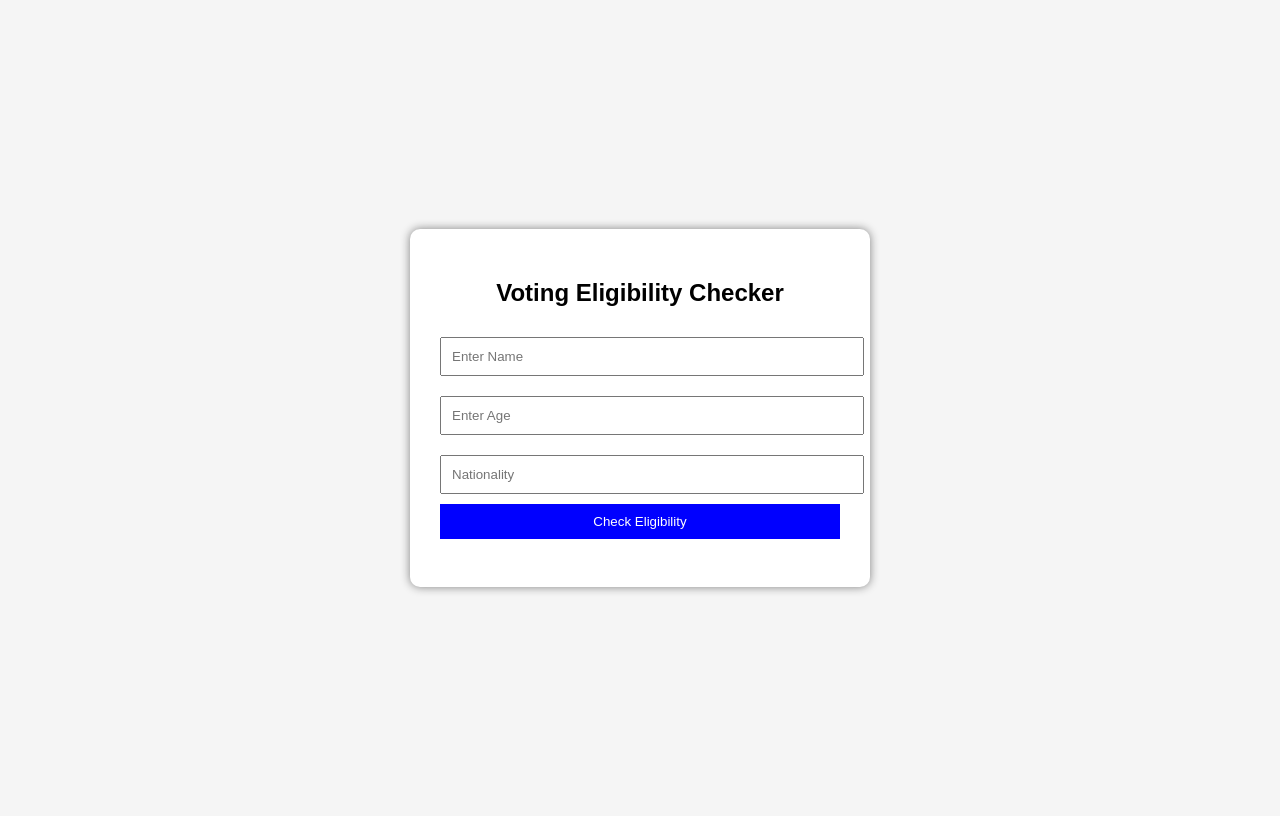
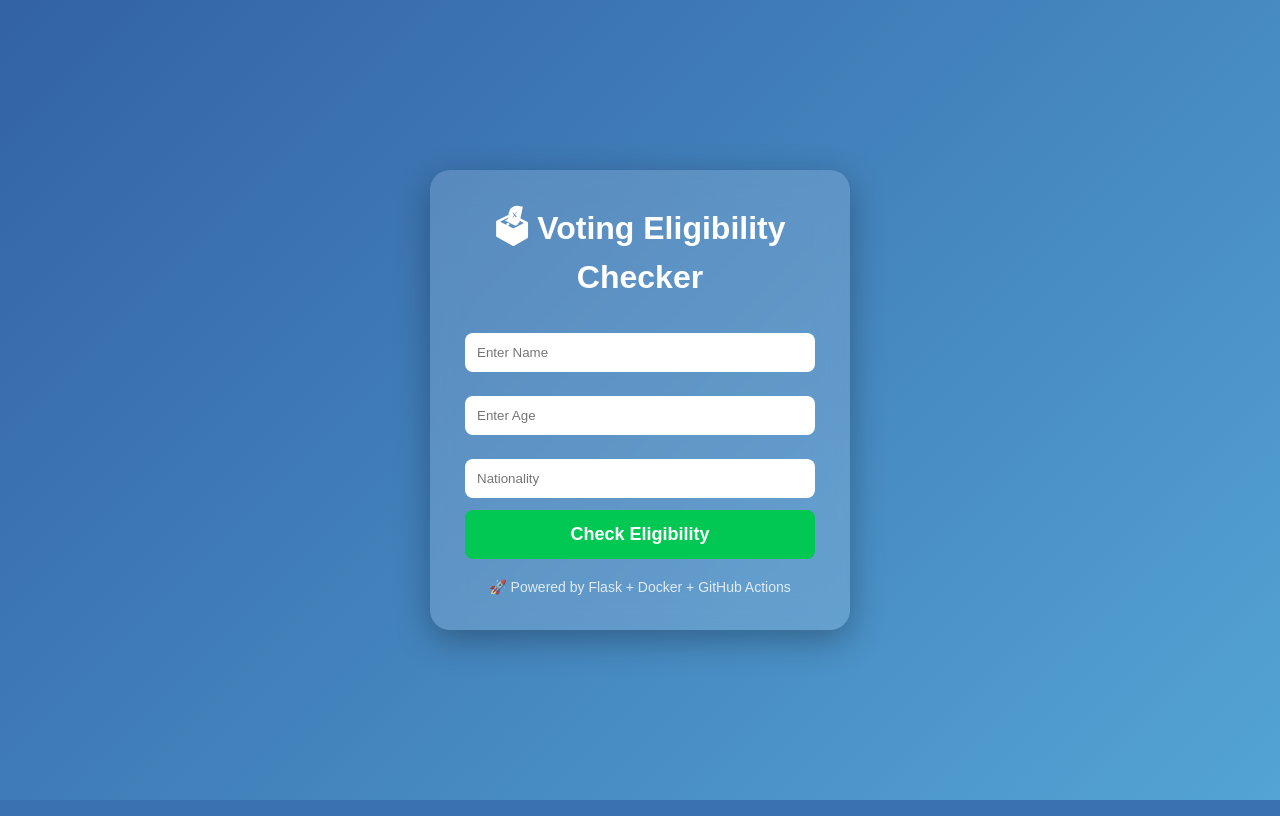
Before and after one commit to Dayanand07/demoroject, a Flask app: page / in a window 1280 px wide. Run offline with Flask 3, Linux system fonts and the light colour scheme.

Commit message:
Enhanced UI with modern background

```diff
--- a/templates/index.html
+++ b/templates/index.html
@@ -1,49 +1,113 @@
 <!DOCTYPE html>
-<html>
+<html lang="en">
 <head>
+<meta charset="UTF-8">
+<meta name="viewport" content="width=device-width, initial-scale=1.0">
+
 <title>Voting Eligibility Checker</title>
 
 <style>
 
+*{
+    margin:0;
+    padding:0;
+    box-sizing:border-box;
+    font-family:Arial, Helvetica, sans-serif;
+}
+
 body{
-            font-family:Arial;
-            background:#f5f5f5;
+
+    background: linear-gradient(135deg,#1e3c72,#2a5298,#6dd5fa);
+    background-size:400% 400%;
+    animation: gradient 12s ease infinite;
+
     display:flex;
     justify-content:center;
     align-items:center;
     height:100vh;
 }
 
+@keyframes gradient{
+
+0%{background-position:0% 50%;}
+50%{background-position:100% 50%;}
+100%{background-position:0% 50%;}
+
+}
+
 .container{
-            background:white;
-            padding:30px;
-            width:400px;
-            border-radius:10px;
-            box-shadow:0 0 10px gray;
+
+    width:420px;
+    padding:35px;
+
+    background:rgba(255,255,255,0.15);
+    backdrop-filter:blur(15px);
+
+    border-radius:20px;
+
+    box-shadow:0 10px 35px rgba(0,0,0,.3);
+
+    color:white;
+}
+
+h1{
+
+    text-align:center;
+    margin-bottom:25px;
 }
 
 input{
+
     width:100%;
-            padding:10px;
-            margin:10px 0;
+    padding:12px;
+    margin:12px 0;
+
+    border:none;
+    border-radius:8px;
+
+    outline:none;
 }
 
 button{
+
     width:100%;
-            padding:10px;
-            background:blue;
+    padding:14px;
+
+    border:none;
+    border-radius:8px;
+
+    background:#00c853;
     color:white;
-            border:none;
+
+    font-size:18px;
+    font-weight:bold;
+
     cursor:pointer;
+
+    transition:.3s;
 }
 
-        h2{
-            text-align:center;
+button:hover{
+
+    background:#009624;
+    transform:scale(1.02);
+
 }
 
-        h3{
+.result{
+
+    margin-top:20px;
     text-align:center;
-            color:green;
+    font-size:20px;
+    font-weight:bold;
+}
+
+.footer{
+
+    margin-top:20px;
+    text-align:center;
+    opacity:.8;
+    font-size:14px;
 }
 
 </style>
@@ -54,7 +118,7 @@
 
 <div class="container">
 
-<h2>Voting Eligibility Checker</h2>
+<h1>🗳 Voting Eligibility Checker</h1>
 
 <form method="POST">
 
@@ -77,15 +141,26 @@ placeholder="Nationality"
 required>
 
 <button type="submit">
+
 Check Eligibility
+
 </button>
 
 </form>
 
-<h3>{{ result }}</h3>
+<div class="result">
+
+{{ result }}
+
+</div>
+
+<div class="footer">
+
+🚀 Powered by Flask + Docker + GitHub Actions
+
+</div>
 
 </div>
 
 </body>
-
 </html>
```
Lines whose indentation alone changed are shown as unchanged.
